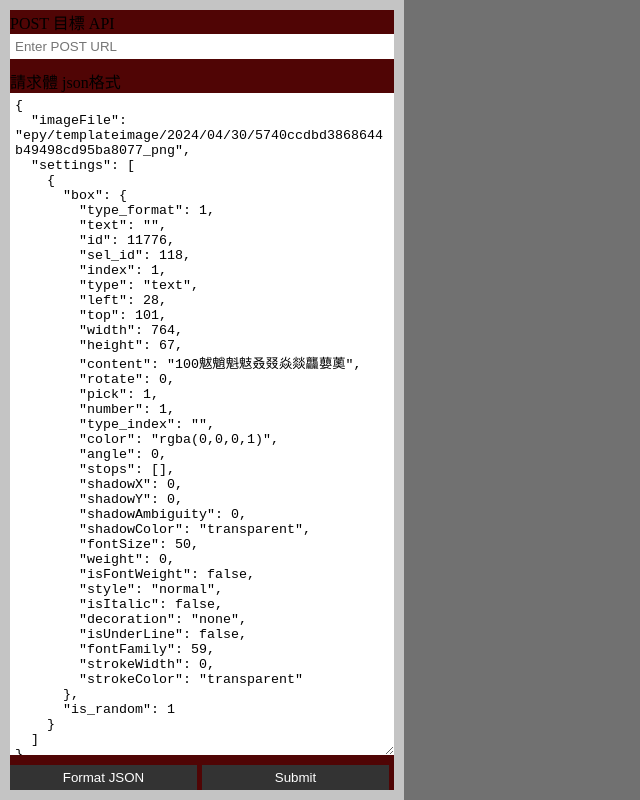
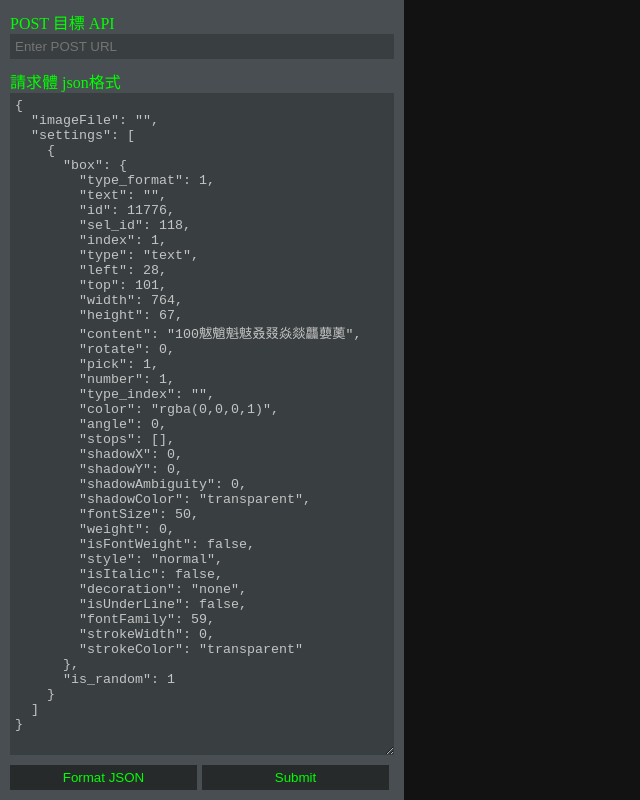
Before and after one commit to wayne23123/documentRepository, a plain HTML site: page tools/nodePostMethodsDemo.html in a window 1280 px wide. Shown: the whole page, without its empty margins (0-640 px from the left). Drawn offline with Linux system fonts and the light colour scheme.

Commit message:
調整樣式

```diff
--- a/tools/nodeDemo.html
+++ b/tools/nodePostMethodsDemo.html
@@ -18,13 +18,14 @@
       }
       .form-container {
         flex: 0 0 30vw;
-        background-color: #c4c4c4;
+        background-color: #484E51;
         padding: 10px;
+        color:#00ff00
       }
       #myForm {
         display: flex;
         flex-direction: column;
-        background-color: #500505;
+        background-color: #484E51;
         height: 100%;
       }
       #urlInput,
@@ -33,8 +34,9 @@
         margin-bottom: 10px;
         padding: 5px;
         border: none;
-        background-color: #fff;
-        color: #000;
+        background-color: #393E40;
+        color:#c4c4c4
+
       }
       #textArea {
         flex: 1;
@@ -47,15 +49,15 @@
         margin-right: 5px;
         padding: 5px;
         border: none;
-        background-color: #333;
-        color: #fff;
+        background-color:#262A2B;
+        color: #00ff00;
         cursor: pointer;
       }
       .iframe-container {
         flex: 1;
         display: flex;
         flex-direction: column;
-        background-color: #717171;
+        background-color: #121212;
         box-sizing: border-box;
       }
       #targetFrame {
@@ -81,7 +83,7 @@
           <div>請求體 json格式</div>
           <textarea id="textArea" name="textArea" rows="20" cols="80">
 {
-  "imageFile": "epy/templateimage/2024/04/30/5740ccdbd3868644b49498cd95ba8077_png",
+  "imageFile": "",
   "settings": [
     {
       "box": {
```
Also changed, not shown: docker.md (line endings or trailing spaces).
